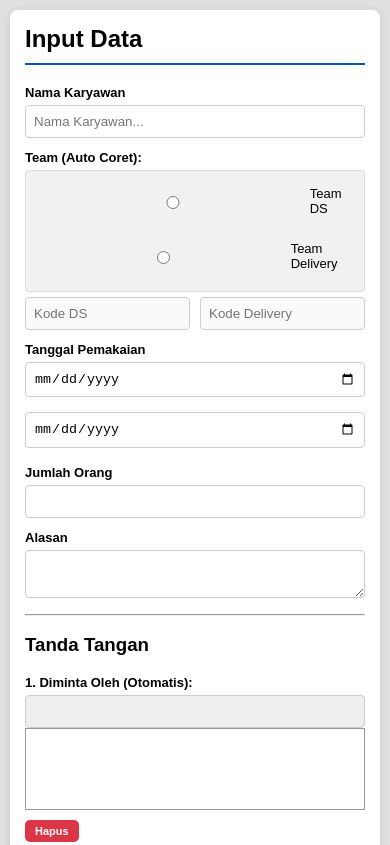
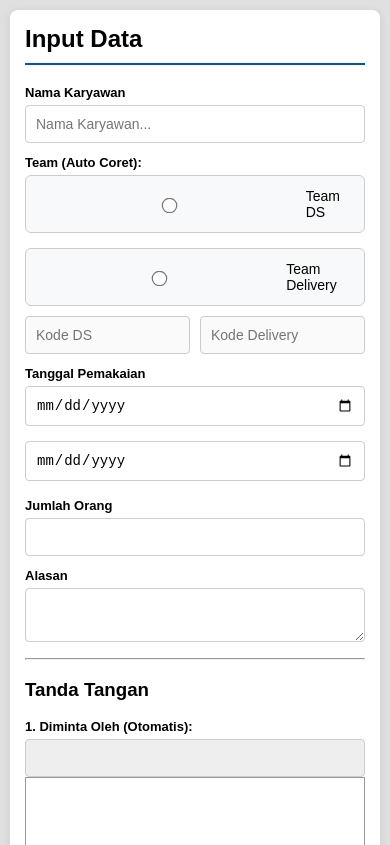
Before and after one commit to fk22-art/formharian, a plain HTML site: page index.html in a window 390 px wide. Shown: the top 845 px of the page. Drawn offline with nearby package versions, Linux system fonts and the light colour scheme.

Commit message:
Update index.html

```diff
--- a/index.html
+++ b/index.html
@@ -2,31 +2,44 @@
 <html lang="id">
 <head>
     <meta charset="UTF-8">
-    <meta name="viewport" content="width=device-width, initial-scale=1.0">
-    <title>Form Harian Digital</title>
+    <meta name="viewport" content="width=device-width, initial-scale=1.0"> <title>Form Harian Digital</title>
 
     <style>
         /* --- CSS DASAR --- */
         * { box-sizing: border-box; }
         body { font-family: Arial, sans-serif; background: #e0e0e0; margin: 0; padding: 20px; }
-        .container { display: flex; flex-wrap: wrap; gap: 20px; max-width: 1200px; margin: 0 auto; }
+
+        /* Container Utama */
+        .container {
+            display: flex;
+            flex-wrap: wrap;
+            gap: 20px;
+            max-width: 1200px;
+            margin: 0 auto;
+        }
 
         /* INPUT PANEL */
         .input-panel {
-            flex: 1; min-width: 320px; background: white; padding: 20px;
-            border-radius: 8px; box-shadow: 0 2px 10px rgba(0,0,0,0.1); height: fit-content;
+            flex: 1;
+            min-width: 320px;
+            background: white;
+            padding: 20px;
+            border-radius: 8px;
+            box-shadow: 0 2px 10px rgba(0,0,0,0.1);
+            height: fit-content;
         }
+
         .form-group { margin-bottom: 12px; }
         label { display: block; font-weight: bold; margin-bottom: 5px; font-size: 13px; }
-        input, textarea { width: 100%; padding: 8px; border: 1px solid #ccc; border-radius: 4px; }
+        input, textarea { width: 100%; padding: 10px; border: 1px solid #ccc; border-radius: 4px; font-size: 14px; }
 
-        /* Radio Box */
+        /* Radio Box Standard */
         .radio-box {
             background: #f1f1f1; padding: 10px; border-radius: 4px;
             display: flex; gap: 15px; margin-bottom: 5px; border: 1px solid #ddd;
         }
         .radio-box label { font-weight: normal; cursor: pointer; display: flex; align-items: center; }
-        .radio-box input { margin-right: 5px; }
+        .radio-box input { margin-right: 5px; transform: scale(1.2); }
 
         /* PREVIEW PANEL */
         .preview-panel {
@@ -74,27 +87,46 @@
         }
         @keyframes spin { to { transform: rotate(360deg); } }
 
-        /* --- SETTING KHUSUS HP (MOBILE) --- */
-        @media (max-width: 600px) {
-            body { padding: 10px; }
-            .input-panel { min-width: 100%; padding: 15px; }
+        /* --- MODE RESPONSIF (HP & TABLET) --- */
+        /* Naikkan breakpoint ke 900px agar tablet & HP besar kena dampaknya */
+        @media (max-width: 900px) {
+            body { padding: 10px; margin: 0; }
+            .container { flex-direction: column; width: 100%; gap: 10px; }
 
-            /* Agar Radio Button Team tersusun ke bawah di HP */
+            .input-panel {
+                width: 100%;
+                min-width: 0; /* Override min-width */
+                padding: 15px;
+            }
+
+            .preview-panel {
+                width: 100%;
+                padding: 10px;
+                background: #333; /* Gelap dikit biar beda */
+            }
+
+            /* Radio Button jadi Kotak Vertikal di HP */
             .radio-box {
-                flex-direction: column; /* Susun Vertikal */
-                align-items: flex-start;
+                flex-direction: column; /* Susun ke bawah */
                 gap: 10px;
+                background: transparent; border: none; padding: 0;
             }
             .radio-box label {
-                width: 100%; /* Area pencet luas */
-                padding: 5px 0;
+                width: 100%;
+                background: #f8f9fa;
+                padding: 12px;
+                border: 1px solid #ccc;
+                border-radius: 6px;
+                font-size: 14px;
             }
+            .radio-box input { margin-right: 10px; }
 
-            /* Agar tanggal tidak himpit-himpitan */
+            /* Tanggal susun ke bawah */
             .tgl-wrapper { flex-wrap: wrap; }
             .tgl-wrapper input { width: 100%; margin-bottom: 5px; }
         }
 
+        /* --- MODE PRINT --- */
         @media print {
             @page { size: A4 portrait; margin: 0; }
             body { background: white; padding: 0; margin: 0; }
@@ -108,6 +140,7 @@
 
 <form name="submit-to-google-sheet">
 <div class="container">
+
     <div class="input-panel">
         <h2 style="margin-top:0; border-bottom:2px solid #0056b3; padding-bottom:10px;">Input Data</h2>
 
@@ -252,7 +285,7 @@
 <script src="https://cdnjs.cloudflare.com/ajax/libs/html2pdf.js/0.10.1/html2pdf.bundle.min.js"></script>
 
 <script>
-    // --- TEMPEL LINK SCRIPT BARU KAMU DI SINI ---
+    // --- LINK SCRIPT KAMU ---
     const scriptURL = 'https://script.google.com/macros/s/AKfycbwr3wRA7cVd1ir1wr0BAlHMc2v8I6AHtE5Wx7GFxPB5xgwqaYoIYHuyudsCRu38Mk58/exec';
 
     const pads = [];
@@ -326,6 +359,7 @@
         } else { ot.innerText=""; ol.innerText=""; }
     }
 
+    // --- FUNGSI RESET FORM ---
     function resetAll() {
         form.reset();
         pads.forEach((pad, idx) => {
@@ -333,7 +367,7 @@
             document.getElementById('img'+(idx+1)).style.visibility = 'hidden';
             document.getElementById('img'+(idx+1)).src = '';
         });
-        render();
+        render(); // Kosongkan preview
         document.getElementById('in_ds').disabled = true;
         document.getElementById('in_del').disabled = true;
         document.getElementById('txt_ds').classList.remove('text-coret');
@@ -377,7 +411,7 @@
             btn.innerText = "SUKSES!";
             btn.style.backgroundColor = "#28a745";
             setTimeout(() => {
-                resetAll();
+                resetAll(); // RESET FORM SETELAH 3 DETIK
                 btn.innerText = originalText;
                 btn.style.backgroundColor = "";
                 btn.disabled = false;
```
